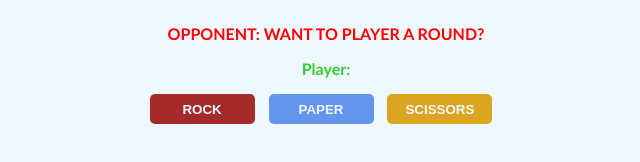
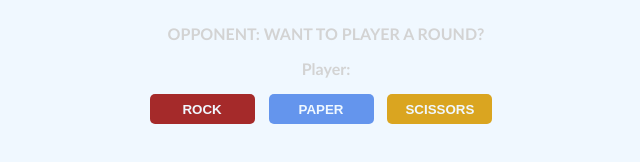
Before and after one commit to Lugan2004/Rock-Paper-Scissors-game, a plain HTML site: page ROCK.PAPER.SCISSORS/index.html in a window 1280 px wide. Shown: the whole page, without its empty margins (314-954 px from the left). Drawn offline with Linux system fonts and the light colour scheme.

Commit message:
Changed the colors

```diff
--- a/ROCK.PAPER.SCISSORS/styles.css
+++ b/ROCK.PAPER.SCISSORS/styles.css
@@ -43,8 +43,12 @@ button:hover {
     background: goldenrod;
 }
 #opponent-el{
-    color: red;
+    color: lightgrey;
 }
 #player-el{
+    color: lightgrey;
+}
+
+#result-el{
     color: limegreen;
 }
```
